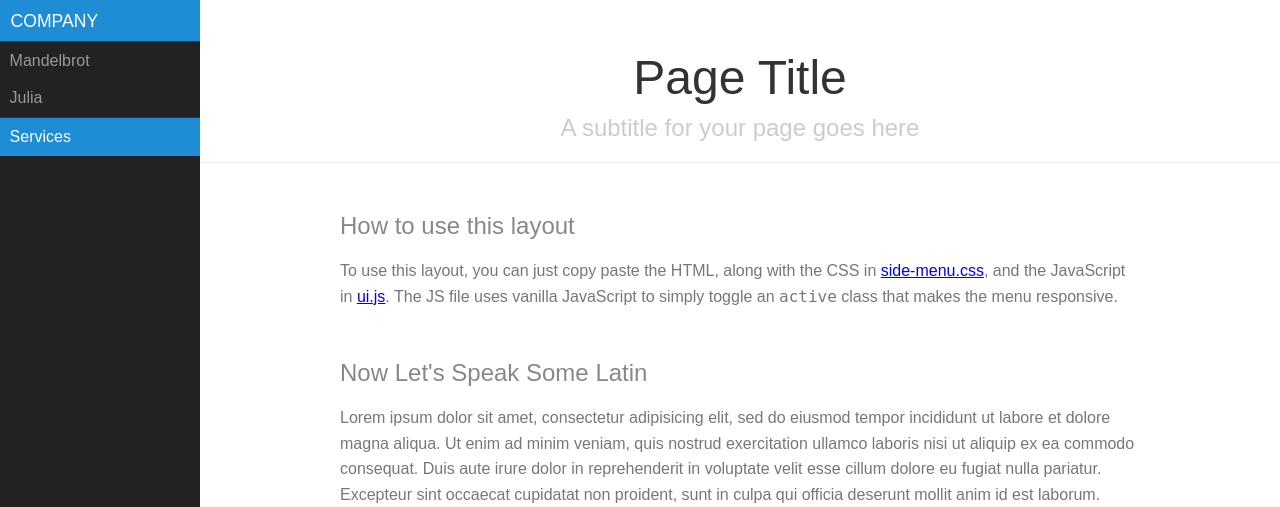
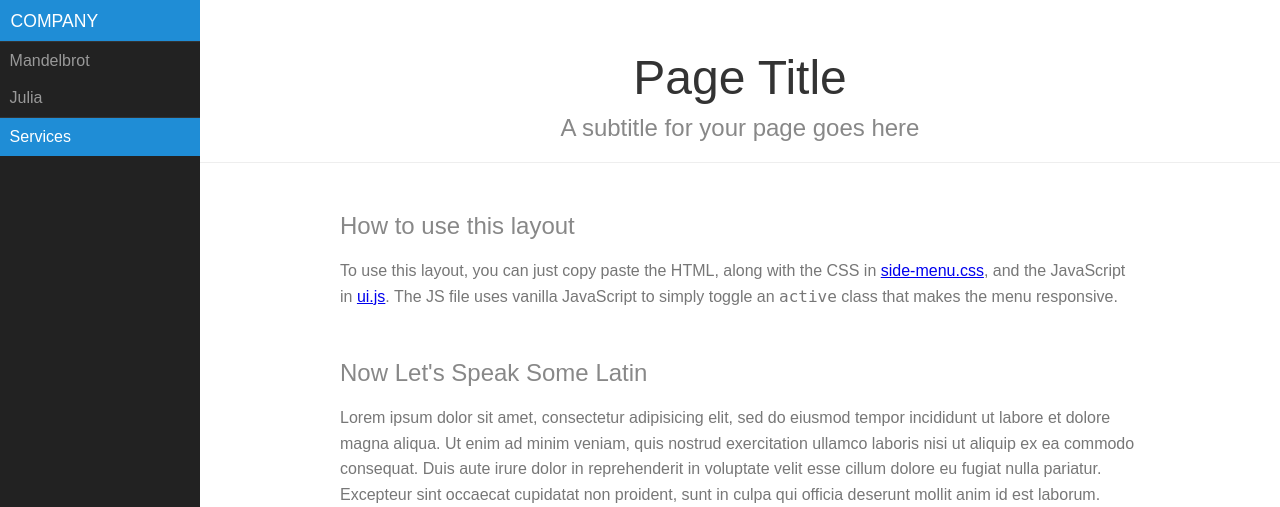
Before and after one commit to alenacode/alenacode.github.io, a PHP site: page / in a window 1280 px wide. Shown: the top 507 px of the page. Run offline with PHP 8.4, Linux system fonts and the light colour scheme; some libraries are stand-ins or nearby versions; grey boxes are pictures that could not be loaded.

Commit message:
Update side-menu.css

```diff
--- a/css/layouts/side-menu.css
+++ b/css/layouts/side-menu.css
@@ -66,7 +66,7 @@ The content `<div>` is where all your content goes.
     }
      .header h2 {
         font-weight: 300;
-        color: #ccc;
+        color: #888;
         padding: 0;
         margin-top: 0;
     }
```
